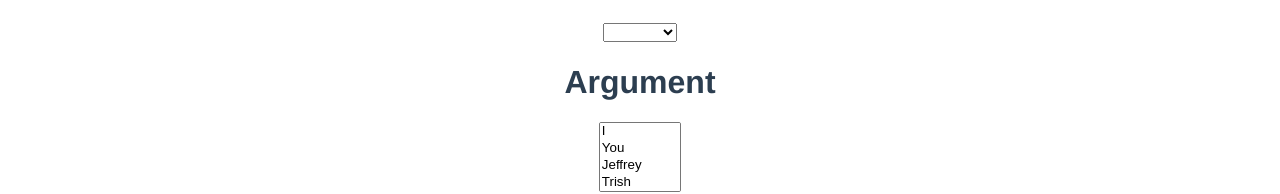
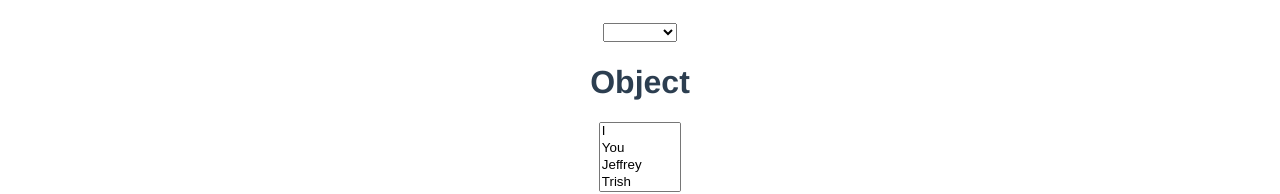
Before and after one commit to polymatter/pancake-castle, a Vue app: page / in a window 1280 px wide. Shown: the part 294-488 px from the top of the page. Built offline with nearby package versions, Linux system fonts and the light colour scheme.

Commit message:
argument tkes a string type to allow verb to specify the sort of object it requires

```diff
--- a/src/App.vue
+++ b/src/App.vue
@@ -2,7 +2,7 @@
   <div id="app">
     <Argument
       v-bind:argument="selectedPhrase.subject"
-      v-bind:isSubject="true"
+      v-bind:type="'Subject'"
       v-bind:allNouns="allNouns"
       v-on:argumentUpdate="subjectUpdated"
     />
--- a/src/components/Argument.vue
+++ b/src/components/Argument.vue
@@ -1,8 +1,8 @@
 <!-- Represents Editing a specific Predicate Argument -->
 <template>
   <div class="argument">
-    <h1 v-if="isSubject">Subject</h1>
-    <h1 v-if="!isSubject">Argument</h1>
+    <h1 v-if="type">{{type}}</h1>
+    <h1 v-if="!type">Argument</h1>
     <select v-model="nouns" v-on:change="argumentUpdate" multiple>
       <option v-for="noun in allNouns" v-bind:key="noun.key" v-bind:value="noun">{{noun.value}}</option>
     </select>
@@ -14,7 +14,7 @@ export default {
   name: "Argument",
   props: {
     allNouns: Array,
-    isSubject: Boolean
+    type: String
   },
   data: function() {
     return {
--- a/src/components/Predicate.vue
+++ b/src/components/Predicate.vue
@@ -10,7 +10,7 @@
     <div class="objects">
     <Argument
       v-bind:argument="objects"
-      v-bind:isSubject="false"
+      v-bind:type="'Object'"
       v-bind:allNouns="allObjects"
       v-on:argumentUpdate="updateObject"
       />
```
